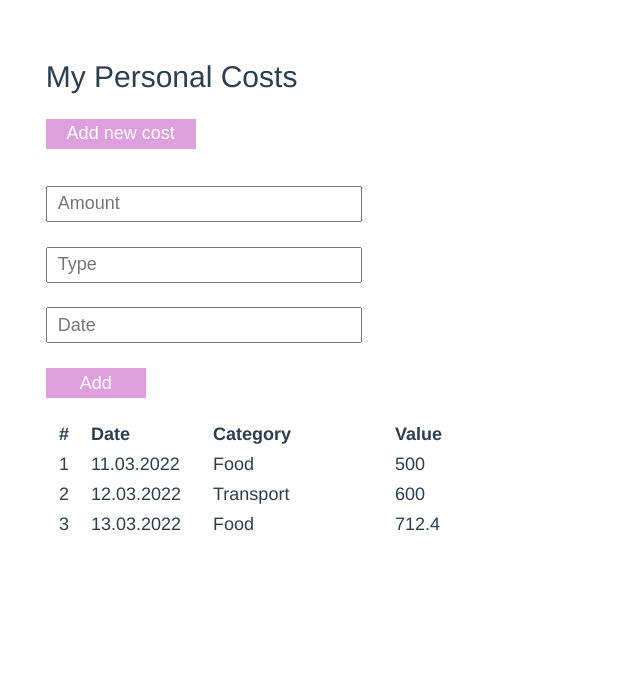
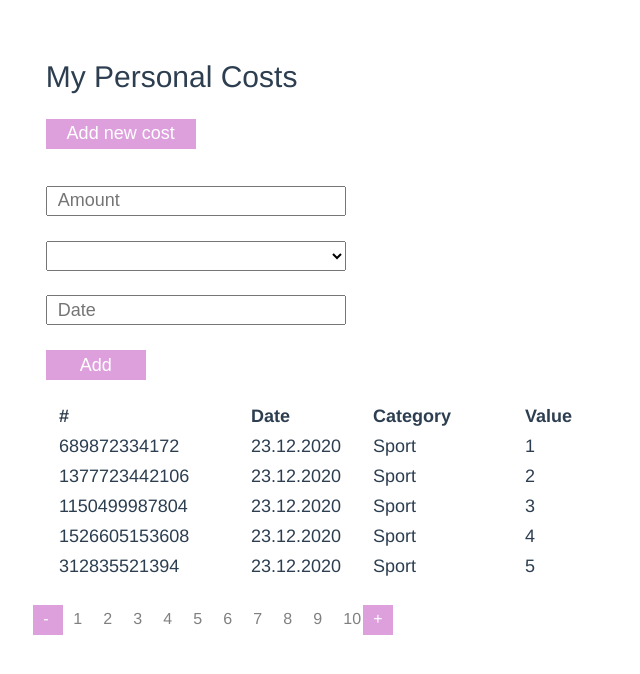
Before and after one commit to Eorthus/vue, a Vue app: page / in a window 1280 px wide. Both pictures are taken after a click on the button "Add new cost". Shown: the top 674 px of the page, without its empty margins (0-640 px from the left). Built offline with nearby package versions, Linux system fonts and the light colour scheme.

Commit message:
pagiation

```diff
--- a/package.json
+++ b/package.json
@@ -9,7 +9,8 @@
   },
   "dependencies": {
     "core-js": "^3.8.3",
-    "vue": "^2.6.14"
+    "vue": "^2.6.14",
+    "vuex": "^3.6.2"
   },
   "devDependencies": {
     "@babel/core": "^7.12.16",
--- a/src/App.vue
+++ b/src/App.vue
@@ -5,29 +5,45 @@
     </header>
     <button class="app-add" @click="checked = !checked">Add new cost</button>
     <AddPayment v-show="checked" @addNewPayment="addData" />
-    <PaymentDisplay :List="PaymentList" />
+    <PaymentDisplay :List="currentElements" />
+    <MyPagination :length="PaymentList.length" :n="n" :cur="cur" @changePage="OnChangePage"/>
   </div>
 </template>
 
 <script>
 import PaymentDisplay from "./components/PaymentDisplay.vue";
 import AddPayment from "./components/AddPayment.vue";
+import MyPagination from './components/MyPagination.vue';
 
 export default {
   name: "App",
   components: {
     PaymentDisplay,
     AddPayment,
+    MyPagination,
   },
 
   data() {
     return {
-      PaymentList: [],
       checked: false,
+      n:5,
+      cur:1,
+  //    paymentsList:this.$store.state.paymentList
     };
   },
+computed:{
+    getFPV () {
+return this.$store.getters.getFullPaymentValue
+},
+ PaymentList(){
+   return this.$store.getters.getPaymentsList
+ },
+ currentElements(){
+  return this.PaymentList.slice(this.n*(this.cur-1),this.n*(this.cur-1)+this.n)
+}
+},
+  methods: {
 
-  methods: {
     fetchData() {
       return [
         {
@@ -51,11 +67,21 @@ export default {
       ];
     },
     addData(data) {
-      this.PaymentList.push(data);
+    // this.PaymentList.push(data);
+    this.$store.commit('addDataPaymentsList',data)
     },
+OnChangePage(p){
+this.cur=p
+},
+
+
   },
+
   created() {
-    this.PaymentList = this.fetchData();
+  //  this.PaymentList = this.fetchData();
+//this.$store.commit('setPaymentsListData', this.fetchData());
+   //console.log(this.$store);
+this.$store.dispatch('fetchData')
   },
 };
 </script>
--- a/src/components/AddPayment.vue
+++ b/src/components/AddPayment.vue
@@ -1,7 +1,13 @@
 <template>
   <div class="add">
+
+
     <input class="add-input" placeholder="Amount" v-model="value" />
-    <input class="add-input" placeholder="Type" v-model="category" />
+  <select class="add-input" v-model="category" >
+<option  v-for="option in getCategoryList" :key="option" :value="option" >
+  {{option}}
+</option>
+</select>
     <input class="add-input" placeholder="Date" v-model="date" />
     <button @click="OnSave" class="add-btn">Add</button>
   </div>
@@ -16,6 +22,7 @@ export default {
       category: "",
       date: "",
       id: 3,
+      selected:""
     };
   },
   computed: {
@@ -26,6 +33,9 @@ export default {
       const y = today.getFullYear();
       return `${d}.${m}.${y}`;
     },
+    getCategoryList(){
+   return this.$store.getters.getCategoryList
+ },
   },
   methods: {
     OnSave() {
@@ -33,11 +43,16 @@ export default {
         value: this.value,
         category: this.category,
         date: this.Date || this.getCurrentDate,
-        id: ++this.id,
+        id: Math.floor(Math.random()*Math.floor(Math.random()+Date.now()))
       };
       this.$emit(`addNewPayment`, data);
     },
   },
+   mounted(){
+   if (!this.getCategoryList.length) {
+this.$store.dispatch('loadCategories')
+}
+ } ,
 };
 </script>
 
@@ -64,5 +79,6 @@ export default {
   width: 100%;
   height: 30px;
   font-size: 18px;
+  box-sizing: border-box;
 }
 </style>
--- /dev/null
+++ b/src/components/MyPagination.vue
@@ -0,0 +1,60 @@
+<template>
+  <div class="wrp">
+      <div class="act btn" @click="OnClick(cur-1)">-</div>
+<div class="act" v-for="i in amount" :key="i" @click="OnClick(i)">
+    {{i}}
+</div>
+      <div class="act btn" @click="OnClick(cur+1)">+</div>
+
+  </div>
+</template>
+
+<script>
+export default {
+name:"MyPagination",
+props:{
+length:Number,
+n:Number,
+cur:Number,
+},
+data(){
+    return{
+
+    }
+},
+computed:{
+amount(){
+    return Math.ceil(this.length/this.n)
+}
+},
+methods:{
+OnClick(p){
+    if(p<1||p>this.amount){
+        return
+    }
+this.$emit('changePage',p)
+}
+},
+}
+
+</script>
+
+<style lang="scss" scoped>
+.wrp{
+    margin-top:20px;
+    display: flex;
+}
+.act{
+    width:15px;
+    height:15px;
+    padding:5px;
+    padding-left:10px;
+    padding-bottom:10px;
+    color:gray;
+
+}
+.btn{
+    background: plum;
+    color:white;
+}
+</style>
--- a/src/components/PaymentDisplay.vue
+++ b/src/components/PaymentDisplay.vue
@@ -39,13 +39,13 @@ export default {
   border-top: 1px solid gray;
 }
 .list-item-id {
-  width: 30px;
+  width: 190px;
 }
 .list-item-date {
   width: 120px;
 }
 .list-item-category {
-  width: 180px;
+  width: 150px;
 }
 .list-item-value {
   width: 80px;
--- a/src/main.js
+++ b/src/main.js
@@ -1,8 +1,12 @@
 import Vue from 'vue'
 import App from './App.vue'
+// импортируем экземпляр созданного хранилища из листинга выше
+import store from './store'
+
 
 Vue.config.productionTip = false
 
 new Vue({
+  store, // подключаем хранилище к нашему приложению
   render: h => h(App),
 }).$mount('#app')
--- /dev/null
+++ b/src/store/index.js
@@ -0,0 +1,63 @@
+import Vue from 'vue'
+import Vuex from 'vuex'
+Vue.use(Vuex)
+export default new Vuex.Store({
+state: {
+        paymentList:[],
+        categoryList:[],
+},
+mutations: {
+        setPaymentsListData (state, payload) {
+                state.paymentList = payload
+        },
+        addDataPaymentsList(state,payload){
+                state.paymentList.push(payload)
+        },
+        setCategories (state, payload) {
+                if (!Array.isArray(payload)) {
+                payload = [payload]
+                }
+                state.categoryList.push(...payload)
+                },
+},
+getters: {
+        getPaymentsList: state => state.paymentList,
+        // получаем суммарную стоимость всех платежей
+        getFullPaymentValue: state => {
+        return state.paymentList
+        .reduce((res, cur) => res + cur.value, 0)
+        },
+        getCategoryList: state => state.categoryList,
+
+},
+actions: {
+        fetchData({commit}){
+                return new Promise((resolve)=>{
+                        setTimeout(()=>{
+                                const items=[]
+for (let i=1;i<=50; i++){
+        items.push({
+                date:"23.12.2020",
+                category:"Sport",
+                value:i,
+                id: Math.floor(Math.random()*Math.floor(Math.random()+Date.now()))
+})
+                        }
+resolve(items)},2000)}). then(res=>{
+        commit('setPaymentsListData',res)
+})
+        },
+        loadCategories ({ commit }) {
+                return new Promise((resolve) => {
+                // имитируем работу с сетью
+                setTimeout(() => {
+                resolve(['Food', 'Transport', 'Education', 'Entertainment'])
+                }, 1000)
+                })
+                .then(res => {
+                // запускаем изменение состояния через commit
+                commit('setCategories', res)
+                })
+                },
+},
+})
```
Also changed, not shown: 1 other file (tests, documents, lock files or other folders).
